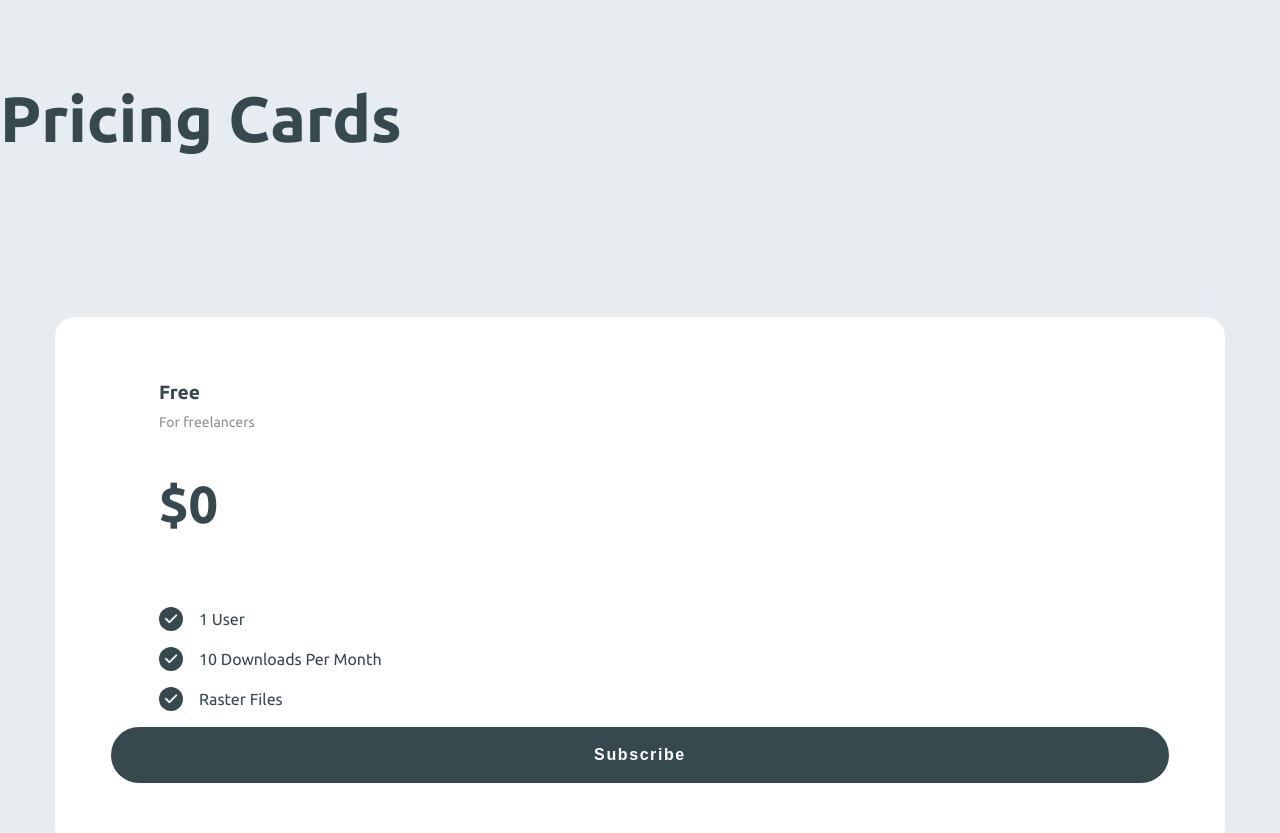
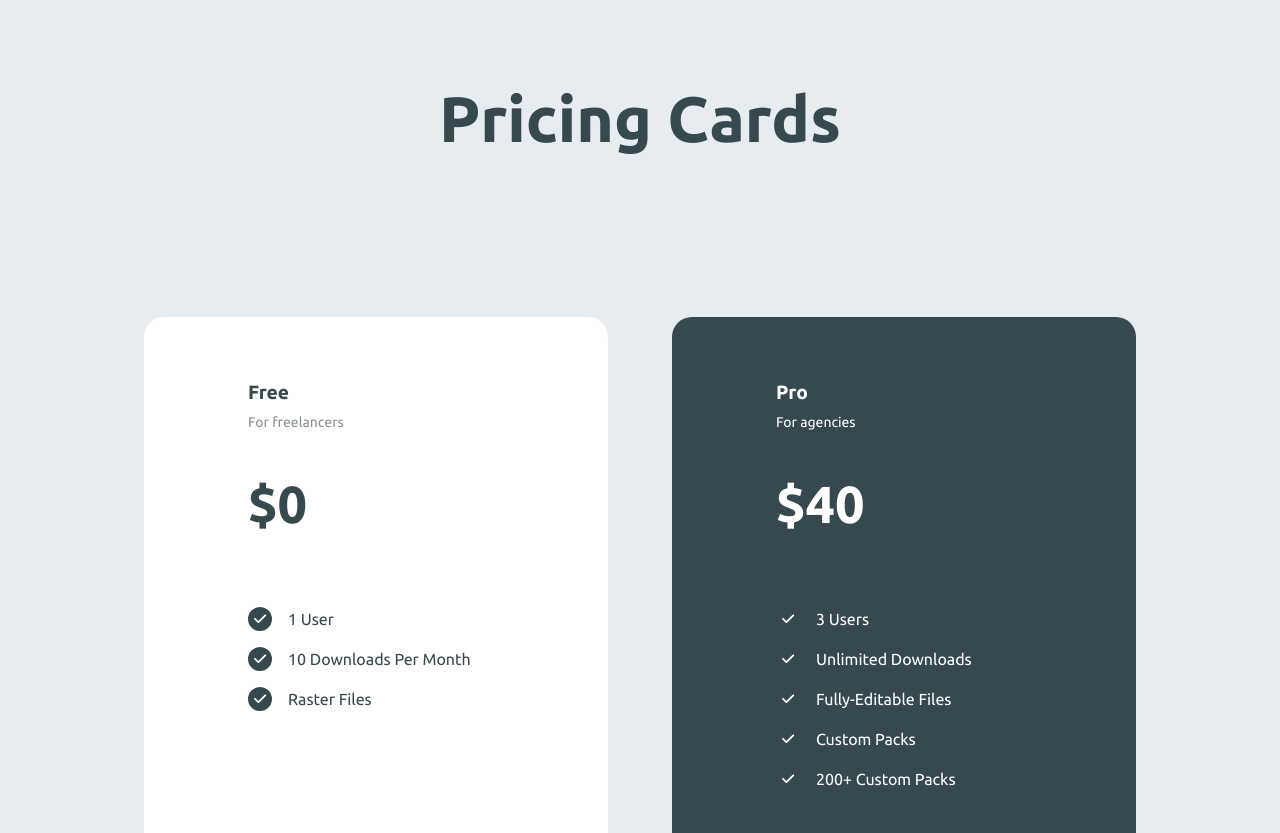
Before and after one commit to ianinazarenko/css-mini-projects, a plain HTML site: page pricing-cards.html in a window 1280 px wide. Shown: the top 833 px of the page. Drawn offline with Linux system fonts and the light colour scheme.

Commit message:
Pricing cards are finished

```diff
--- a/pricing-cards.html
+++ b/pricing-cards.html
@@ -1,15 +1,14 @@
 <!DOCTYPE html>
 <html lang="en">
+
 <head>
     <meta charset="UTF-8" />
     <meta name="viewport" content="width=device-width, initial-scale=1.0" />
     <link rel="stylesheet" href="./style-pricing.css" />
     <title>CSS Mini Projects</title>
-        <script
-            src="https://kit.fontawesome.com/78d7470de0.js"
-            crossorigin="anonymous"
-        ></script>
+    <script src="https://kit.fontawesome.com/78d7470de0.js" crossorigin="anonymous"></script>
 </head>
+
 <body>
     <header class="pricing-cards__header --section">
         <h1>Pricing Cards</h1>
@@ -47,7 +46,7 @@
             </article>
             <!-- end of single card -->
             <!-- single card -->
-                <article class="card free">
+            <article class="card pro">
                 <div class="header">
                     <h4>Pro</h4>
                     <p>For agencies</p>
@@ -88,7 +87,6 @@
                 <button class="btn">Subscribe</button>
             </article>
             <!-- end of single card -->
-                <article class="card pro"></article>
         </div>
     </main>
     <!-- footer navbar -->
@@ -106,4 +104,5 @@
     </footer>
     <!-- end of footer navbar -->
 </body>
+
 </html>
--- a/style-pricing.css
+++ b/style-pricing.css
@@ -132,7 +132,7 @@ li {
 
     .--section-centered {
         width: 95vw;
-        max-width: 1170px;
+        max-width: 992px;
     }
 }
 
@@ -141,11 +141,30 @@ li {
 Main
 ============
 */
+.pricing-cards__header {
+    text-align: center;
+}
+
+.container {
+    display: grid;
+    grid-gap: 4rem;
+}
+
+@media screen and (min-width: 576px) {
+    .container {
+        grid-template-columns: repeat(auto-fill, minmax(26.75rem, 1fr));
+    }
+}
+
 .card {
     background: var(--clr-white);
     padding: 4rem 3.5rem;
     border-radius: var(--radius-max);
-    margin-bottom: 2rem;
+    margin: 0 auto;
+    width: 100%;
+    max-width: 30rem;
+    display: grid;
+    grid-template-rows: auto auto 1fr auto;
 }
 
 .header h4 {
@@ -172,6 +191,10 @@ Main
 .price,
 .services {
     padding-left: 3rem;
+}
+
+.services {
+    margin-bottom: 4rem;
 }
 
 .service {
@@ -211,3 +234,27 @@ Main
     background: var(--clr-white);
     color: var(--clr-black);
 }
+
+.pro {
+    background: var(--clr-black);
+    color: var(--clr-white);
+}
+
+.pro h4,
+.pro p,
+.pro .price,
+.pro .service {
+    color: var(--clr-white);
+}
+
+.pro .btn {
+    background: var(--clr-white);
+    color: var(--clr-black);
+    border-color: var(--clr-white);
+}
+
+.pro .btn:hover {
+    color: var(--clr-white);
+    background: var(--clr-black);
+    border-color: var(--clr-white);
+}
```
Lines whose indentation alone changed are shown as unchanged.
